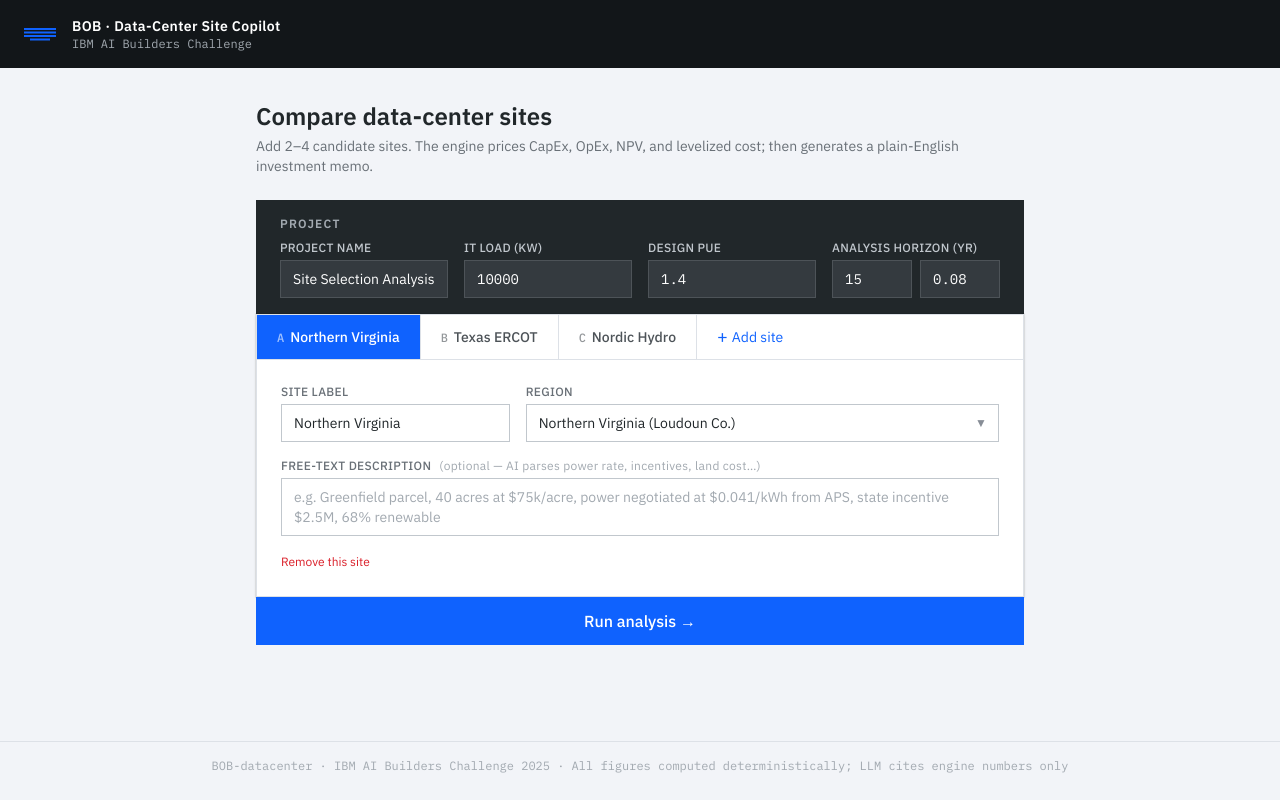
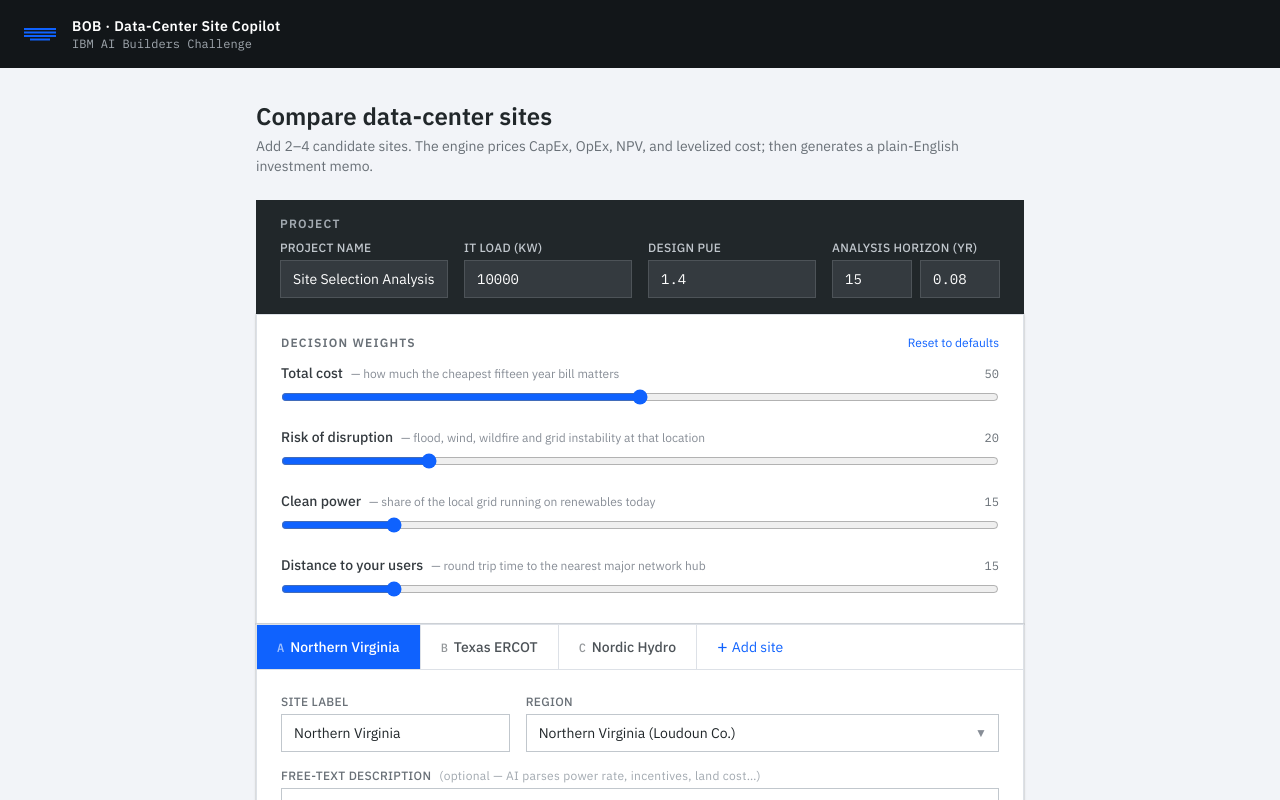
Before and after one commit to mspriing/BOB-datacenter, a React (Vite) app in the folder frontend/: page / in a window 1280 px wide. Shown: the top 800 px of the page. Built offline with nearby package versions, Linux system fonts and the light colour scheme.

Commit message:
feat(ui): decision weight sliders wired to the ranking engine

```diff
--- a/frontend/src/App.tsx
+++ b/frontend/src/App.tsx
@@ -6,7 +6,7 @@ import { RecommendationCard } from './components/RecommendationCard.tsx'
 import { CostBreakdownChart } from './components/CostBreakdownChart.tsx'
 import { SensitivityChart }   from './components/SensitivityChart.tsx'
 import { useEstimate }        from './hooks/useEstimate.ts'
-import type { SiteInput, Scenario } from './types/schema.ts'
+import type { SiteInput, Scenario, ProjectWeights } from './types/schema.ts'
 
 function App() {
   const { data, loading, error, submit, reset } = useEstimate()
@@ -19,8 +19,8 @@ function App() {
     designPUE: number,
     lifetimeYears: number,
     discountRate: number,
+    weights: ProjectWeights,
   ) {
-    // Build siteLabels map from form state
     await submit({
       project: {
         name:           projectName,
@@ -28,6 +28,7 @@ function App() {
         design_pue:     designPUE,
         lifetime_years: lifetimeYears,
         discount_rate:  discountRate,
+        weights,
       },
       sites,
     })
--- a/frontend/src/components/SiteForm.tsx
+++ b/frontend/src/components/SiteForm.tsx
@@ -1,5 +1,5 @@
 import { useState } from 'react'
-import type { SiteInput } from '../types/schema.ts'
+import type { SiteInput, ProjectWeights } from '../types/schema.ts'
 import { REGION_OPTIONS } from '../types/schema.ts'
 
 interface SiteFormProps {
@@ -10,6 +10,7 @@ interface SiteFormProps {
     designPUE: number,
     lifetimeYears: number,
     discountRate: number,
+    weights: ProjectWeights,
   ) => Promise<void>
   loading: boolean
 }
@@ -27,6 +28,21 @@ const DEFAULT_SITE = (index: number): SiteInput => ({
   free_text:  '',
 })
 
+const DEFAULT_WEIGHT_SLIDERS = { total_cost: 50, risk: 20, sustainability: 15, latency: 15 }
+
+function normaliseWeights(sliders: typeof DEFAULT_WEIGHT_SLIDERS): ProjectWeights {
+  const sum = sliders.total_cost + sliders.risk + sliders.sustainability + sliders.latency
+  if (sum === 0) {
+    return { total_cost: 0.25, risk: 0.25, sustainability: 0.25, latency: 0.25 }
+  }
+  return {
+    total_cost:     sliders.total_cost     / sum,
+    risk:           sliders.risk           / sum,
+    sustainability: sliders.sustainability / sum,
+    latency:        sliders.latency        / sum,
+  }
+}
+
 export function SiteForm({ onSubmit, loading }: SiteFormProps) {
   const [projectName, setProjectName] = useState('Site Selection Analysis')
   const [capacityKW, setCapacityKW]   = useState(10000)
@@ -35,6 +51,7 @@ export function SiteForm({ onSubmit, loading }: SiteFormProps) {
   const [discountRate, setDiscountRate] = useState(0.08)
   const [sites, setSites]             = useState<SiteInput[]>(HERO_SITES)
   const [activeTab, setActiveTab]     = useState(0)
+  const [weightSliders, setWeightSliders] = useState(DEFAULT_WEIGHT_SLIDERS)
 
   function updateSite(i: number, patch: Partial<SiteInput>) {
     setSites(prev => prev.map((s, idx) => idx === i ? { ...s, ...patch } : s))
@@ -60,7 +77,7 @@ export function SiteForm({ onSubmit, loading }: SiteFormProps) {
       site_id: s.site_id.trim() || `site-${String.fromCharCode(65 + i)}`,
       label:   s.label.trim()   || `Site ${String.fromCharCode(65 + i)}`,
     }))
-    await onSubmit(cleanedSites, projectName, capacityKW, designPUE, lifetimeYrs, discountRate)
+    await onSubmit(cleanedSites, projectName, capacityKW, designPUE, lifetimeYrs, discountRate, normaliseWeights(weightSliders))
   }
 
   return (
@@ -126,6 +143,64 @@ export function SiteForm({ onSubmit, loading }: SiteFormProps) {
               />
             </div>
           </div>
+        </div>
+      </div>
+
+      {/* ── Decision weights ─────────────────────────────────────────────────── */}
+      <div className="card px-6 py-5">
+        <div className="flex items-center justify-between mb-3">
+          <p className="section-label text-ibm-cool-60">Decision weights</p>
+          <button
+            type="button"
+            onClick={() => setWeightSliders(DEFAULT_WEIGHT_SLIDERS)}
+            className="text-xs text-ibm-blue hover:underline"
+          >
+            Reset to defaults
+          </button>
+        </div>
+        <div className="space-y-4">
+          {([
+            {
+              key: 'total_cost' as const,
+              label: 'Total cost',
+              helper: 'how much the cheapest fifteen year bill matters',
+            },
+            {
+              key: 'risk' as const,
+              label: 'Risk of disruption',
+              helper: 'flood, wind, wildfire and grid instability at that location',
+            },
+            {
+              key: 'sustainability' as const,
+              label: 'Clean power',
+              helper: 'share of the local grid running on renewables today',
+            },
+            {
+              key: 'latency' as const,
+              label: 'Distance to your users',
+              helper: 'round trip time to the nearest major network hub',
+            },
+          ] as const).map(({ key, label, helper }) => (
+            <div key={key}>
+              <div className="flex items-baseline justify-between mb-1">
+                <label htmlFor={`weight-${key}`} className="text-sm font-medium text-ibm-cool-80">
+                  {label}
+                  <span className="ml-2 font-normal text-xs text-ibm-cool-50">— {helper}</span>
+                </label>
+                <span className="font-mono text-xs text-ibm-cool-60 ml-4 shrink-0">{weightSliders[key]}</span>
+              </div>
+              <input
+                id={`weight-${key}`}
+                type="range"
+                min={0}
+                max={100}
+                step={5}
+                value={weightSliders[key]}
+                onChange={e => setWeightSliders(prev => ({ ...prev, [key]: Number(e.target.value) }))}
+                className="w-full accent-ibm-blue"
+              />
+            </div>
+          ))}
         </div>
       </div>
 
```
